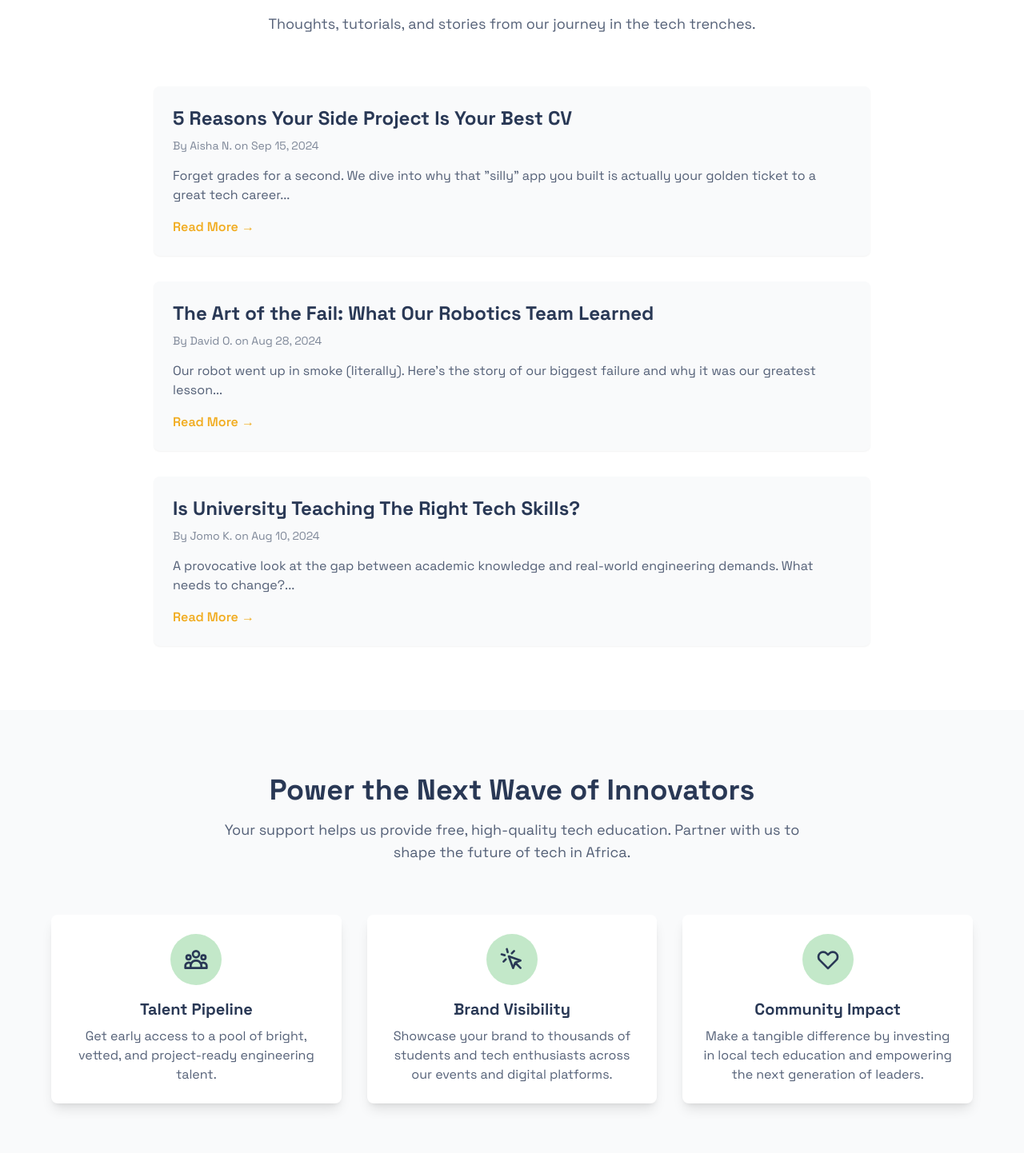
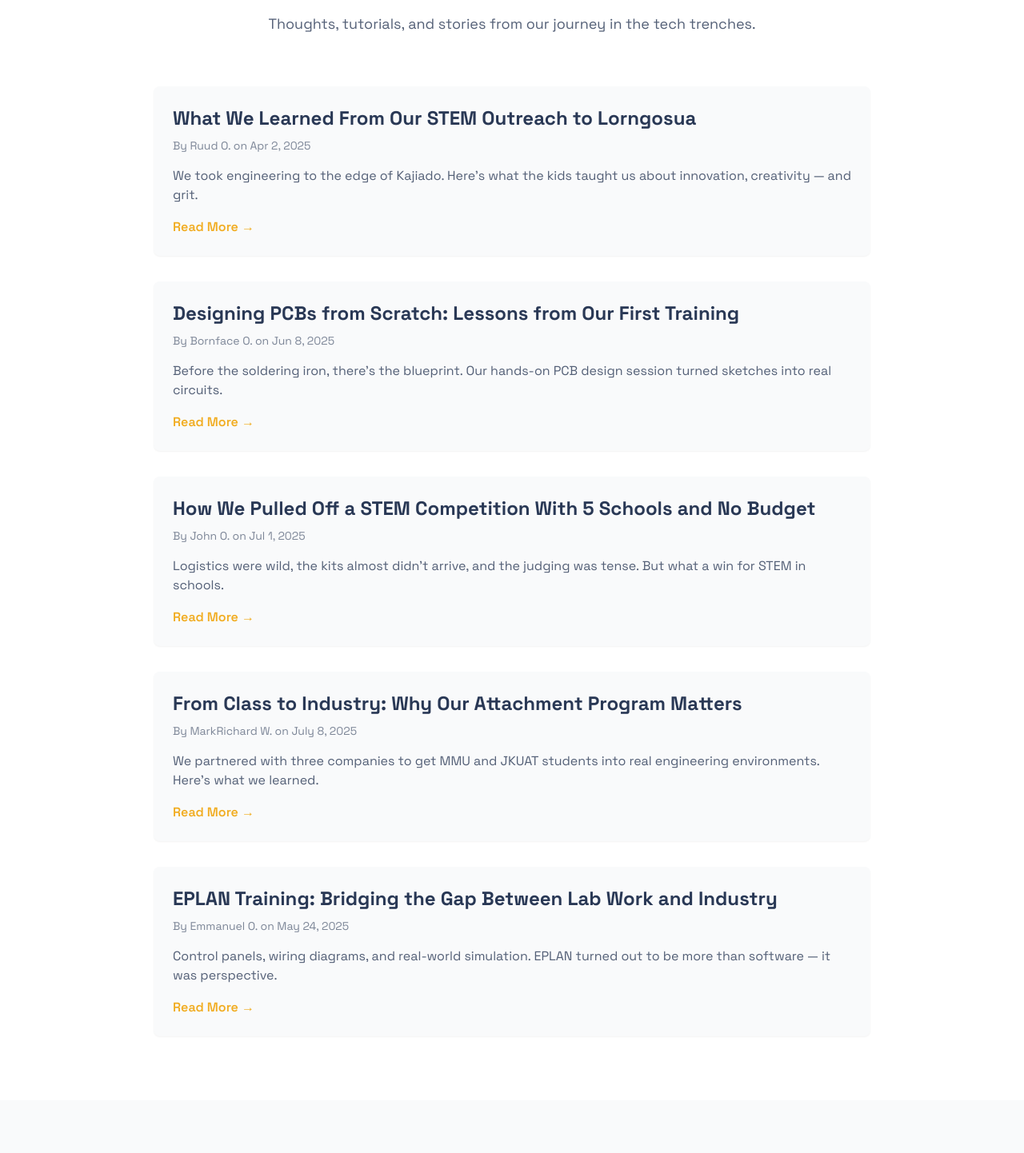
Before and after one commit to 0uma0tieno/the-lads, a React (Vite) app: page / in a window 1280 px wide. Shown: the part 6520-7962 px from the top of the page at 80% size. Built offline with nearby package versions, Linux system fonts and the light colour scheme; no server answers.

Commit message:
Blog
Updated the blog

```diff
--- a/src/constants/index.ts
+++ b/src/constants/index.ts
@@ -187,9 +187,41 @@ export const teamData: TeamMember[] = [
 ];
 
 export const blogData: BlogPost[] = [
-    { title: '5 Reasons Your Side Project Is Your Best CV', author: 'Aisha N.', date: 'Sep 15, 2024', excerpt: 'Forget grades for a second. We dive into why that "silly" app you built is actually your golden ticket to a great tech career...', link: '#' },
-    { title: 'The Art of the Fail: What Our Robotics Team Learned', author: 'David O.', date: 'Aug 28, 2024', excerpt: 'Our robot went up in smoke (literally). Here’s the story of our biggest failure and why it was our greatest lesson...', link: '#' },
-    { title: 'Is University Teaching The Right Tech Skills?', author: 'Jomo K.', date: 'Aug 10, 2024', excerpt: 'A provocative look at the gap between academic knowledge and real-world engineering demands. What needs to change?...', link: '#' },
+    {
+    title: 'What We Learned From Our STEM Outreach to Lorngosua',
+    author: 'Ruud O.',
+    date: 'Apr 2, 2025',
+    excerpt: 'We took engineering to the edge of Kajiado. Here’s what the kids taught us about innovation, creativity — and grit.',
+    link: '#'
+  },
+  {
+    title: 'Designing PCBs from Scratch: Lessons from Our First Training',
+    author: 'Bornface O.',
+    date: 'Jun 8, 2025',
+    excerpt: 'Before the soldering iron, there’s the blueprint. Our hands-on PCB design session turned sketches into real circuits.',
+    link: '#'
+  },
+  {
+    title: 'How We Pulled Off a STEM Competition With 5 Schools and No Budget',
+    author: 'John O.',
+    date: 'Jul 1, 2025',
+    excerpt: 'Logistics were wild, the kits almost didn’t arrive, and the judging was tense. But what a win for STEM in schools.',
+    link: '#'
+  },
+  {
+    title: 'From Class to Industry: Why Our Attachment Program Matters',
+    author: 'MarkRichard W.',
+    date: 'July 8, 2025',
+    excerpt: 'We partnered with three companies to get MMU and JKUAT students into real engineering environments. Here’s what we learned.',
+    link: '#'
+  },
+  {
+    title: 'EPLAN Training: Bridging the Gap Between Lab Work and Industry',
+    author: 'Emmanuel O.',
+    date: 'May 24, 2025',
+    excerpt: 'Control panels, wiring diagrams, and real-world simulation. EPLAN turned out to be more than software — it was perspective.',
+    link: '#'
+  }
 ];
 
 export const partnersData: Partner[] = [
```
